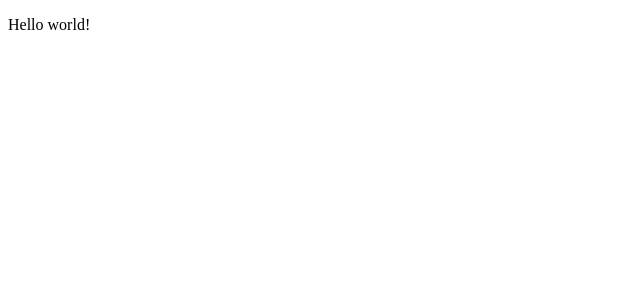
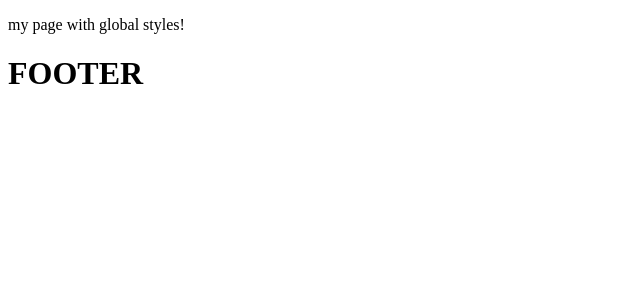
Before and after one commit to stream-hero/stream-hero-web, a Next.js app: page / in a window 1280 px wide. Shown: the top 300 px of the page, without its empty margins (0-640 px from the left). Built offline with nearby package versions, Linux system fonts and the light colour scheme.

Commit message:
start fronnt

```diff
--- /dev/null
+++ b/components/footer.js
@@ -0,0 +1,3 @@
+export default ({ children }) => (
+  <h1>FOOTER</h1>
+)
--- /dev/null
+++ b/components/meta.js
@@ -0,0 +1,17 @@
+import Head from 'next/head'
+
+export default ({ children }) => (
+  <Head>
+    <title>Stream Hero</title>
+    <meta
+      name='viewport'
+      content='initial-scale=1.0, width=device-width'
+      key='viewport'
+    />
+    <meta
+      name='viewport'
+      content='initial-scale=1.2, width=device-width'
+      key='viewport'
+    />
+  </Head>
+)
--- /dev/null
+++ b/layouts/main.js
@@ -0,0 +1,9 @@
+import Meta from '../components/meta'
+import Footer from '../components/footer'
+export default ({ children }) => (
+  <div>
+    <Meta title={'Stream Hero'} />
+    { children }
+    <Footer />
+  </div>
+)
--- a/pages/index.js
+++ b/pages/index.js
@@ -1,26 +1,10 @@
-import Head from 'next/head';
-
-function IndexPage() {
-  return (
-    <div>
-      <Head>
-        <title>My page title</title>
-        <meta
-          name="viewport"
-          content="initial-scale=1.0, width=device-width"
-          key="viewport"
-        />
-      </Head>
-      <Head>
-        <meta
-          name="viewport"
-          content="initial-scale=1.2, width=device-width"
-          key="viewport"
-        />
-      </Head>
-      <p>Hello world!</p>
-    </div>
-  );
-}
-
-export default IndexPage;
+import Page from '../layouts/main'
+import Head from 'next/head'
+export default () => (
+  <Page>
+    <Head>
+      <title>Stream Hero</title>
+    </Head>
+    <p>my page with global styles!</p>
+  </Page>
+)
```
Also changed, not shown: layouts/light.js (added, +9 -0 lines), pages/dashboard.js (added, +14 -0 lines).
